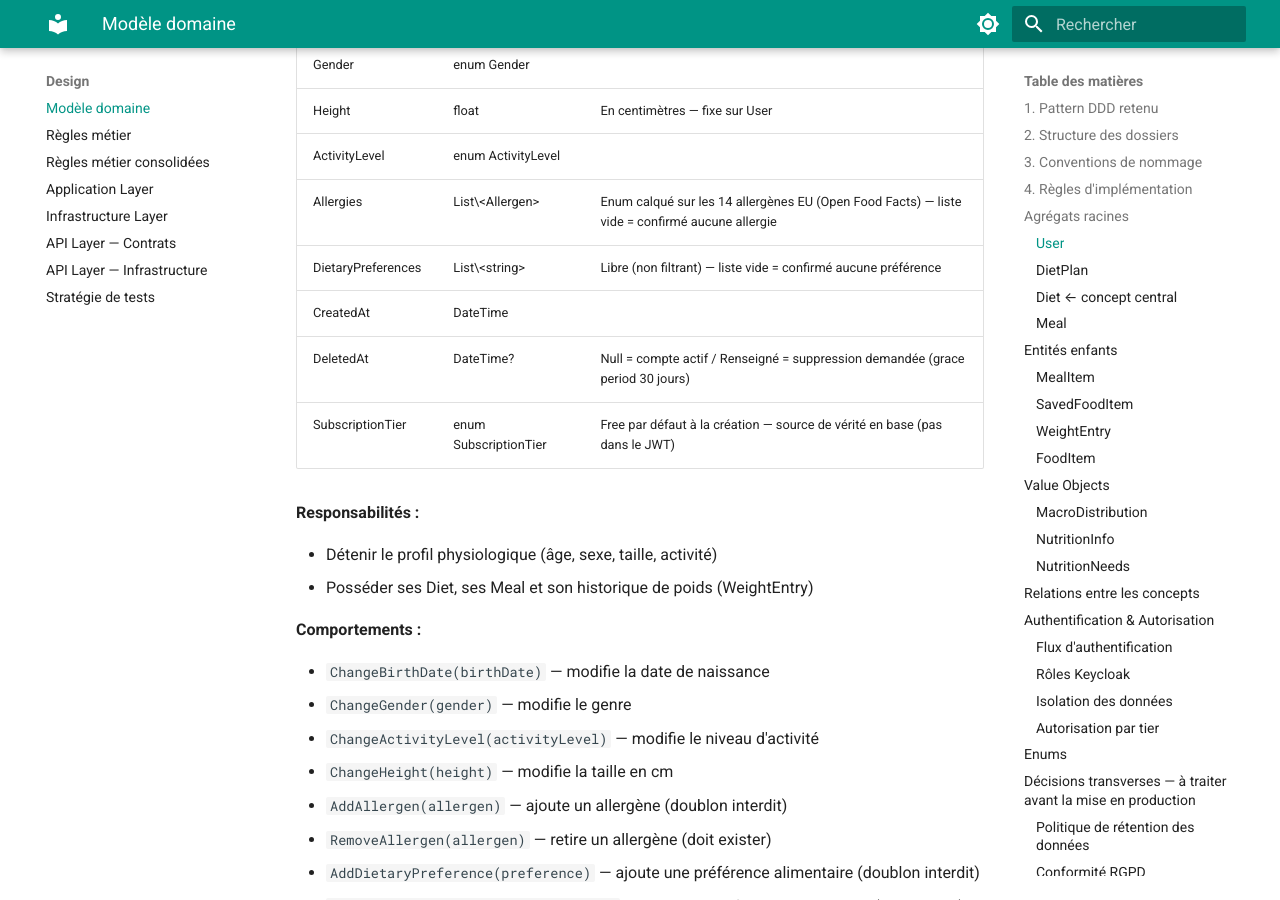
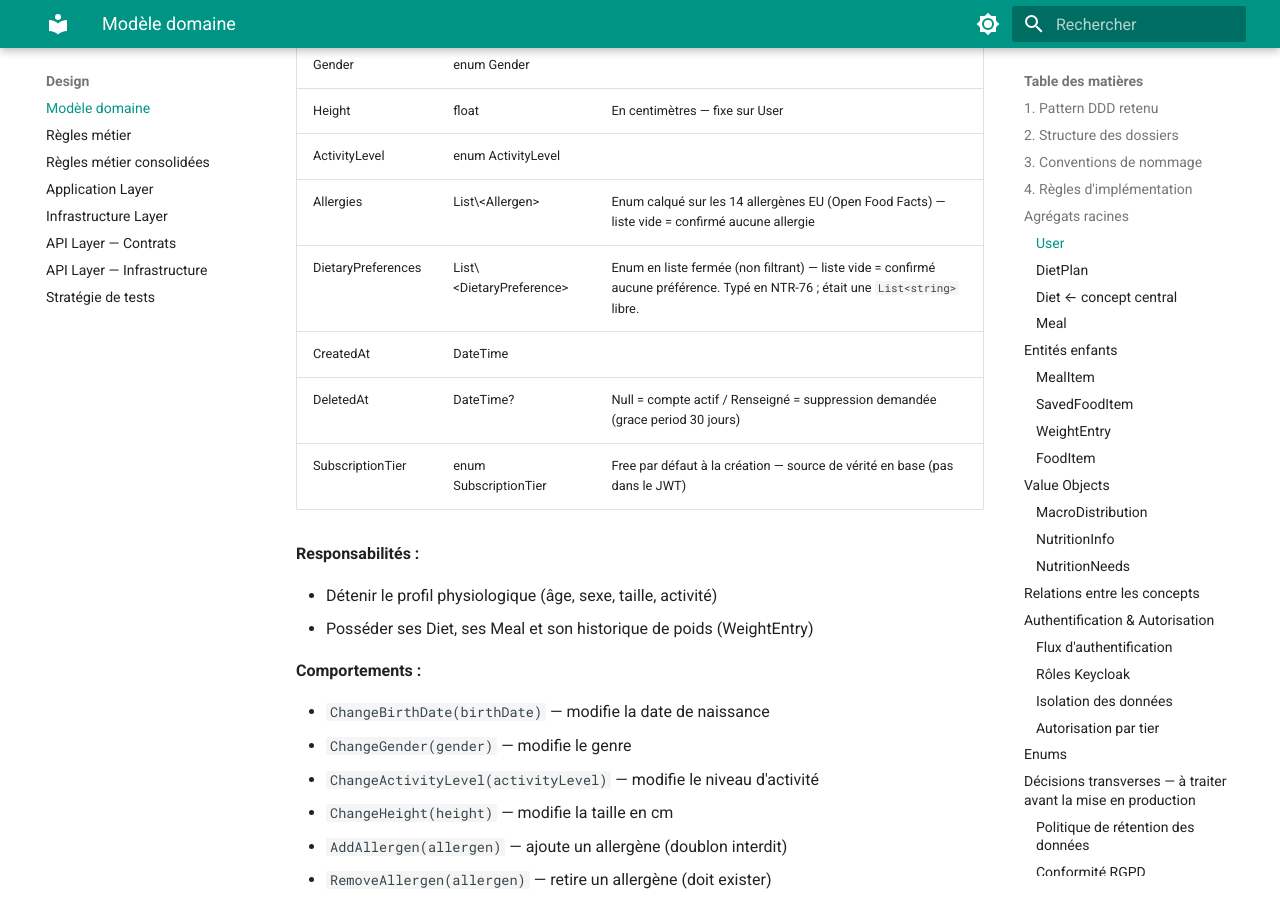
Before and after one commit to MGNetworking/docs-nutrition, an MkDocs documentation site: the page built from pages/backend/design/design-domain.md, in a window 1280 px wide and 900 px high, scrolled down 2940 px. Built offline with MkDocs 1.6.1 and Material for MkDocs 9.7.7, drawn with Linux system fonts in a browser that asks for light colours.

Commit message:
docs(domain): typer DietaryPreferences dans les specs #NTR-76
List<string> devient List<DietaryPreference> dans le modele domaine, les
trois tableaux de DTO de design-api, le diagramme de classes et le tableau
des specifications techniques.

design-infrastructure.md est laisse de cote : modifications en cours.

```diff
--- a/pages/backend/design/design-domain.md
+++ b/pages/backend/design/design-domain.md
@@ -94,7 +94,7 @@ Point d'entrée du système. Tout appartient à un User.
 | Height              | float               | En centimètres — fixe sur User             |
 | ActivityLevel       | enum ActivityLevel  |                                            |
 | Allergies           | List\<Allergen\>    | Enum calqué sur les 14 allergènes EU (Open Food Facts) — liste vide = confirmé aucune allergie |
-| DietaryPreferences  | List\<string\>      | Libre (non filtrant) — liste vide = confirmé aucune préférence                     |
+| DietaryPreferences  | List\<DietaryPreference\> | Enum en liste fermée (non filtrant) — liste vide = confirmé aucune préférence. Typé en NTR-76 ; était une `List<string>` libre. |
 | CreatedAt           | DateTime            |                                            |
 | DeletedAt           | DateTime?           | Null = compte actif / Renseigné = suppression demandée (grace period 30 jours) |
 | SubscriptionTier    | enum SubscriptionTier | Free par défaut à la création — source de vérité en base (pas dans le JWT) |
```
Also changed, not shown: pages/backend/4.nutrition-specifications-techniques.md (+1 -1 lines), pages/backend/design/design-api.md (+3 -3 lines), pages/backend/reference/diagramme-classes.md (+1 -1 lines).
